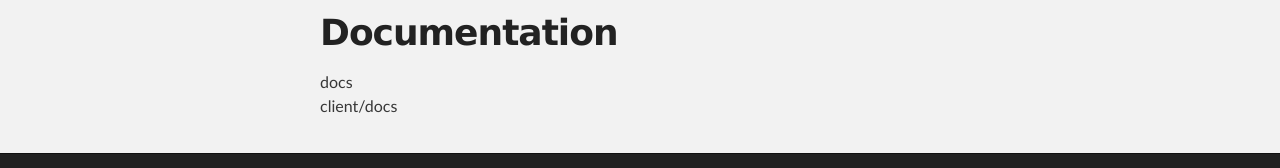
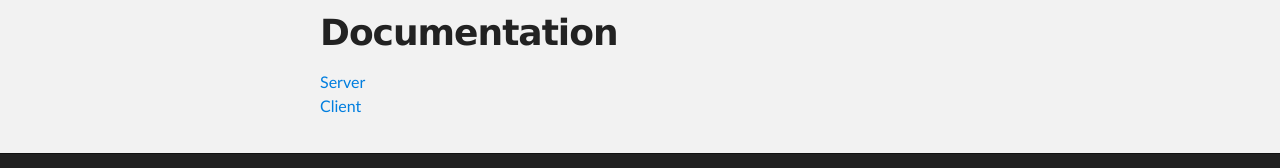
Before and after one commit to danwoods/playlist, a plain HTML site: page index.html in a window 1280 px wide. Shown: the part 1035-1203 px from the top of the page. Drawn offline with Linux system fonts and the light colour scheme.

Commit message:
Added links to docs

```diff
--- a/index.html
+++ b/index.html
@@ -70,8 +70,8 @@ Options:
 <h1>
 <a name="documentation" class="anchor" href="#documentation"><span class="octicon octicon-link"></span></a>Documentation</h1>
 
-<p>docs<br>
-client/docs</p>
+<p><a href="http://danwoods.github.io/playlist/docs/server/playlist.html">Server</a><br>
+<a href="http://danwoods.github.io/playlist/docs/client/playlist.html">Client</a></p>
       </section>
     </div>
 
```
